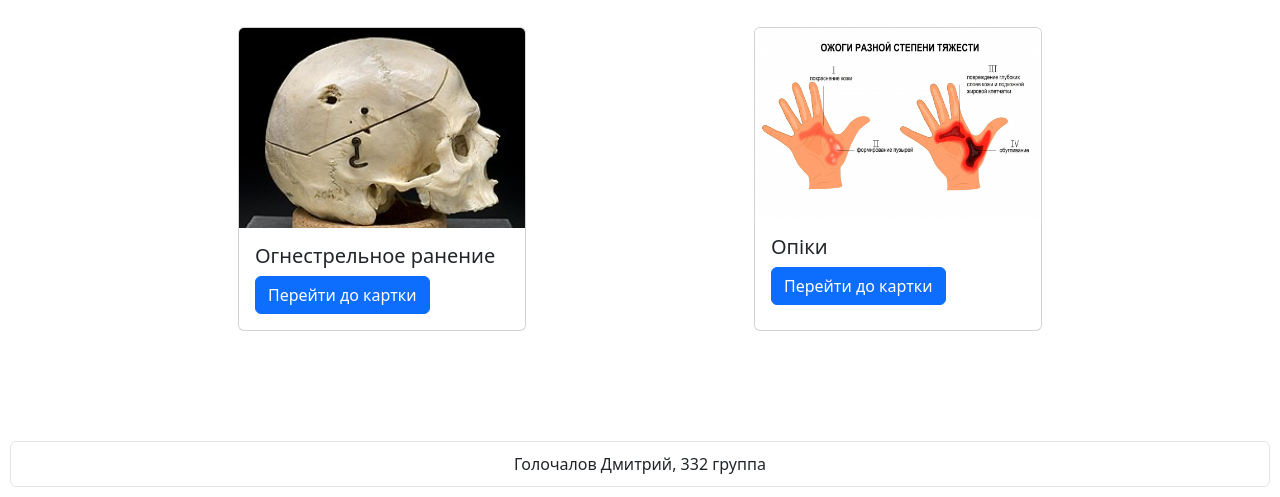
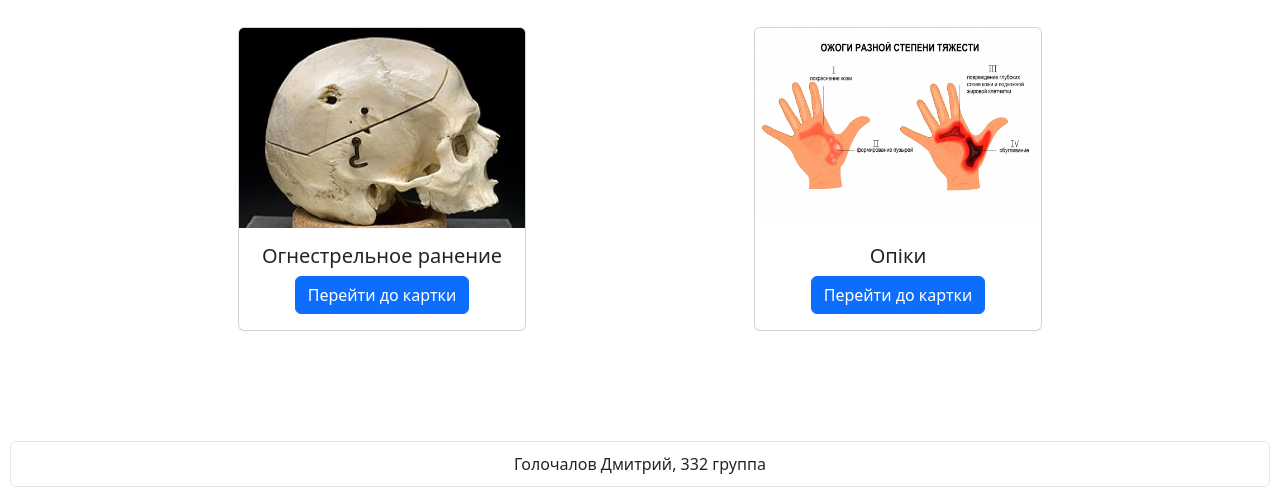
Before and after one commit to ron1n101/rgz, a Django app: a page that uses conf/templates/base.html in a window 1280 px wide. Shown: the part 303-800 px from the top of the page. Run offline with Django 4.2, Linux system fonts and the light colour scheme; data comes from the database, SQL or seed files in the repository; some libraries are stand-ins or nearby versions.

Commit message:
Add styles

```diff
--- a/conf/static/css/style.css
+++ b/conf/static/css/style.css
@@ -74,3 +74,14 @@ footer {
 .descrEl:hover {
     transform: scale(1);
 }
+.elem-wrapper>.card>.card-body {
+    display: flex;
+    flex-direction: column;
+    align-items: center;
+    justify-content: flex-end;
+}
+.img-cart-shots{
+    max-width: 700px;
+    height: auto;
+    align-items: center;
+}
```
